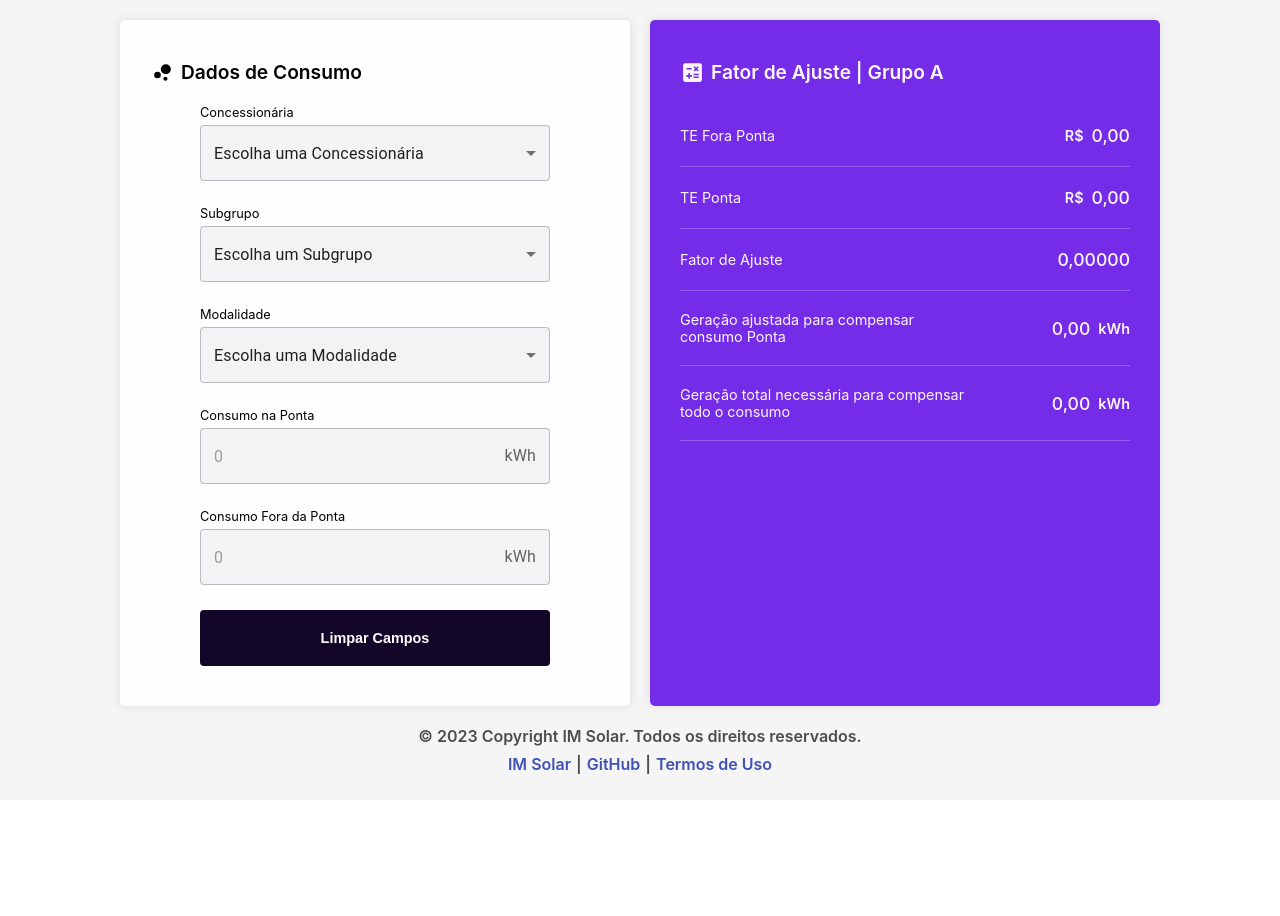
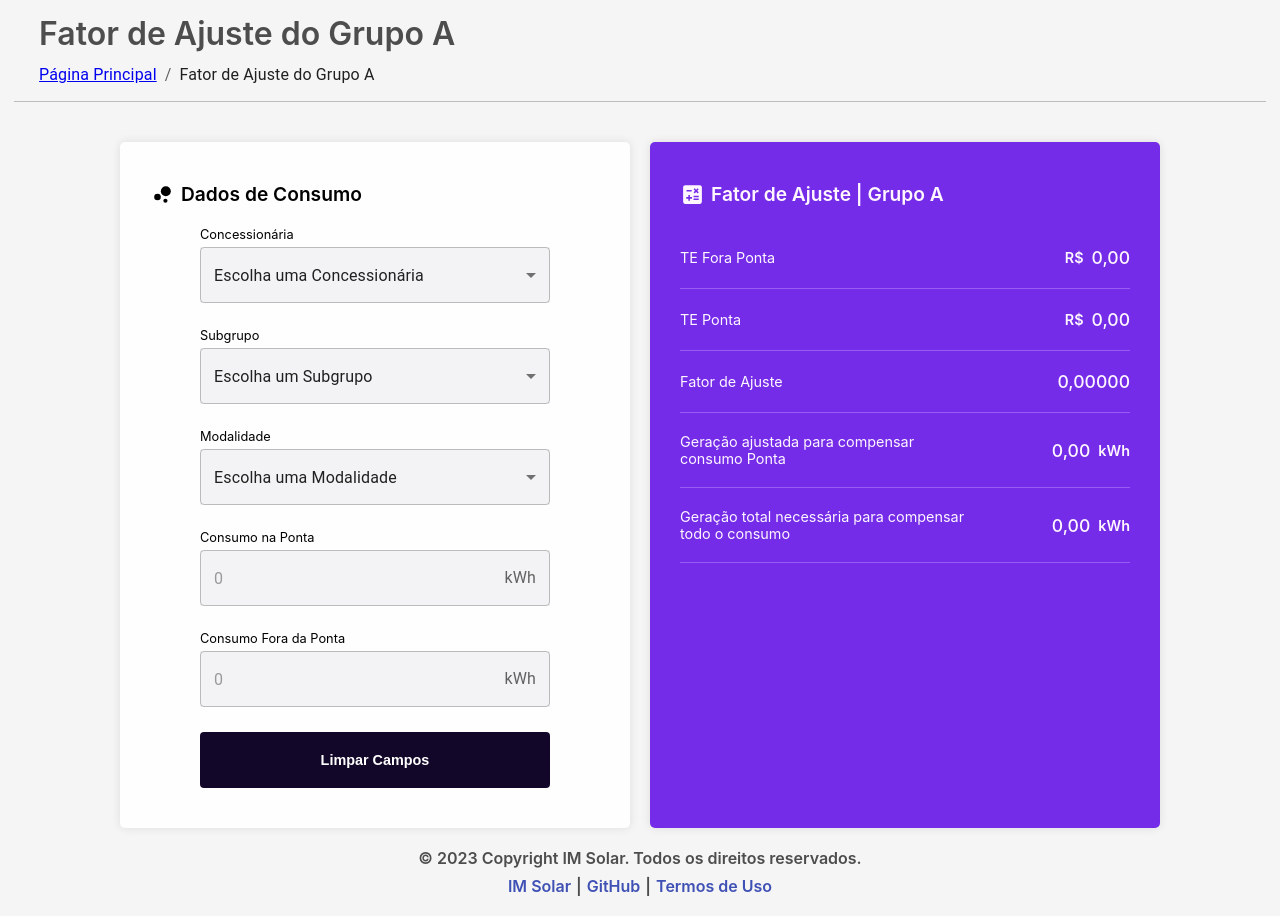
Before and after one commit to izaiasmachado/tarifas.imsolar.com.br, a React (Create React App) app: page /#/fator-ajuste-grupo-a in a window 1280 px wide. Before the commit the page ends 800 px from the top, so only its background shows below. Built offline with nearby package versions, Linux system fonts and the light colour scheme.

Commit message:
feat: add breadcrumbs

```diff
--- a/src/components/Filter/styles.css
+++ b/src/components/Filter/styles.css
@@ -8,7 +8,6 @@
 
 .detailed-search-container {
   border-bottom: 1px solid #bcbcbc;
-  border-top: 1px solid #bcbcbc;
 }
 
 .detailed-search-form {
--- a/src/components/Header/Header.js
+++ b/src/components/Header/Header.js
@@ -2,16 +2,14 @@ import "./styles.css";
 import Breadcrumbs from "@mui/material/Breadcrumbs";
 import Typography from "@mui/material/Typography";
 
-export default function Header() {
+export default function Header({ title }) {
   return (
-    <div className="toolbar-container section">
-      <div className="toolbar">
-        <div className="title-toolbar">Tarifas de Energia Sem Impostos</div>
+    <div className="Header__container">
+      <div className="Header">
+        <div className="Header__title">{title}</div>
         <Breadcrumbs className="Header__breadcrumbs">
           <a href="/">Página Principal</a>
-          <Typography color="text.primary">
-            Tarifas de Energia Sem Impostos
-          </Typography>
+          <Typography color="text.primary">{title}</Typography>
         </Breadcrumbs>
       </div>
     </div>
--- a/src/components/Header/styles.css
+++ b/src/components/Header/styles.css
@@ -1,10 +1,18 @@
-.toolbar-container {
+.Header__container {
   width: 100%;
+  display: flex;
+  flex-direction: column;
+  justify-content: center;
+  align-items: center;
+  border-bottom: 1px solid #bcbcbc;
+  padding: 14px 0px;
+  margin-bottom: 20px;
 }
 
-.toolbar {
+.Header {
   display: flex;
   flex-direction: column;
+  width: 96%;
 }
 
 .Header__breadcrumbs {
@@ -12,7 +20,7 @@
   font-size: 1.2rem;
 }
 
-.title-toolbar {
+.Header__title {
   display: flex;
   flex-direction: column;
   justify-content: flex-end;
@@ -22,7 +30,7 @@
 }
 
 @media (max-width: 768px) {
-  .title-toolbar {
+  .Header__title {
     font-size: 1.5rem;
   }
 
@@ -32,7 +40,7 @@
 }
 
 @media (max-width: 576px) {
-  .title-toolbar {
+  .Header__title {
     font-size: 1.2rem;
   }
   .Header__breadcrumbs {
--- a/src/pages/FatorAjusteGrupoA/FatorAjusteGrupoA.js
+++ b/src/pages/FatorAjusteGrupoA/FatorAjusteGrupoA.js
@@ -11,6 +11,7 @@ import getFatorAjuste from "../../services/fatorAjuste";
 
 import useFilter from "../../services/useFilter";
 import FilterController from "../../services/filter";
+import Header from "../../components/Header/Header";
 
 const initialFilters = [
   {
@@ -119,6 +120,8 @@ export default function FatorAjusteGrupoA() {
 
   const handleClearFilters = () => {
     clearFilters();
+    setConsumoForaPonta("");
+    setConsumoPonta("");
   };
 
   const data = filtersController.applyAllFilters(ajuste);
@@ -150,6 +153,7 @@ export default function FatorAjusteGrupoA() {
   return (
     <div className="container-fator-ajuste">
       <div className="fator-ajuste">
+        <Header title="Fator de Ajuste do Grupo A" />
         <div className="container-input-fields">
           <div className="input-title">
             <div className="input-title-icon">
@@ -246,57 +250,6 @@ export default function FatorAjusteGrupoA() {
                 </div>
               );
             })}
-
-            {/* <div className="calc">
-              <div className="calc-label">TE Fora Ponta</div>
-              <div className="calc-result">
-                <div className="calc-result-unit">R$</div>
-                <div className="calc-result-number">
-                  {outputValues[0].value}
-                </div>
-              </div>
-            </div>
-            <div className="calc">
-              <div className="calc-label">TE Ponta</div>
-              <div className="calc-result">
-                <div className="calc-result-unit">R$</div>
-                <div className="calc-result-number">
-                  {outputValues[1].value}
-                </div>
-              </div>
-            </div>
-            <div className="calc">
-              <div className="calc-label">Fator de Ajuste</div>
-              <div className="calc-result">
-                <div className="calc-result-unit"></div>
-                <div className="calc-result-number">
-                  {outputValues[2].value}
-                </div>
-              </div>
-            </div>
-            <div className="calc">
-              <div className="calc-label">
-                Geração ajustada para compensar consumo Ponta
-              </div>
-              <div className="calc-result">
-                <div className="calc-result-number">
-                  {outputValues[3].value}
-                </div>
-                <div className="calc-result-unit">kWh</div>
-              </div>
-            </div>
-
-            <div className="calc">
-              <div className="calc-label">
-                Geração total necessária para compensar todo o consumo
-              </div>
-              <div className="calc-result">
-                <div className="calc-result-number">
-                  {outputValues[4].value}
-                </div>
-                <div className="calc-result-unit">kWh</div>
-              </div>
-            </div> */}
           </div>
         </div>
       </div>
--- a/src/pages/FatorAjusteGrupoA/styles.css
+++ b/src/pages/FatorAjusteGrupoA/styles.css
@@ -1,5 +1,4 @@
 .container-fator-ajuste {
-  padding: 20px 0 0 0;
   display: flex;
   flex-direction: row;
   justify-content: center;
@@ -9,13 +8,15 @@
 }
 
 .fator-ajuste {
-  width: 96%;
+  /* width: 96%; */
+  width: max-content;
   height: 98%;
   display: flex;
   flex-direction: row;
   flex-wrap: wrap;
   justify-content: center;
   gap: 20px;
+  /* max-width: 1400px; */
 }
 
 @media (max-width: 1040px) {
--- a/src/pages/TarifasEnergiaSemImpostos/TarifasEnergiaSemImpostos.js
+++ b/src/pages/TarifasEnergiaSemImpostos/TarifasEnergiaSemImpostos.js
@@ -47,7 +47,7 @@ export default function TarifasEnergiaSemImposto() {
   return (
     <div className="container-tarifas">
       <div className="tarifas">
-        <Header />
+        <Header title={"Tarifas de Energia Sem Impostos"} />
         <Filter
           filters={combinedFilters}
           handleChangeState={handleChangeState}
```
